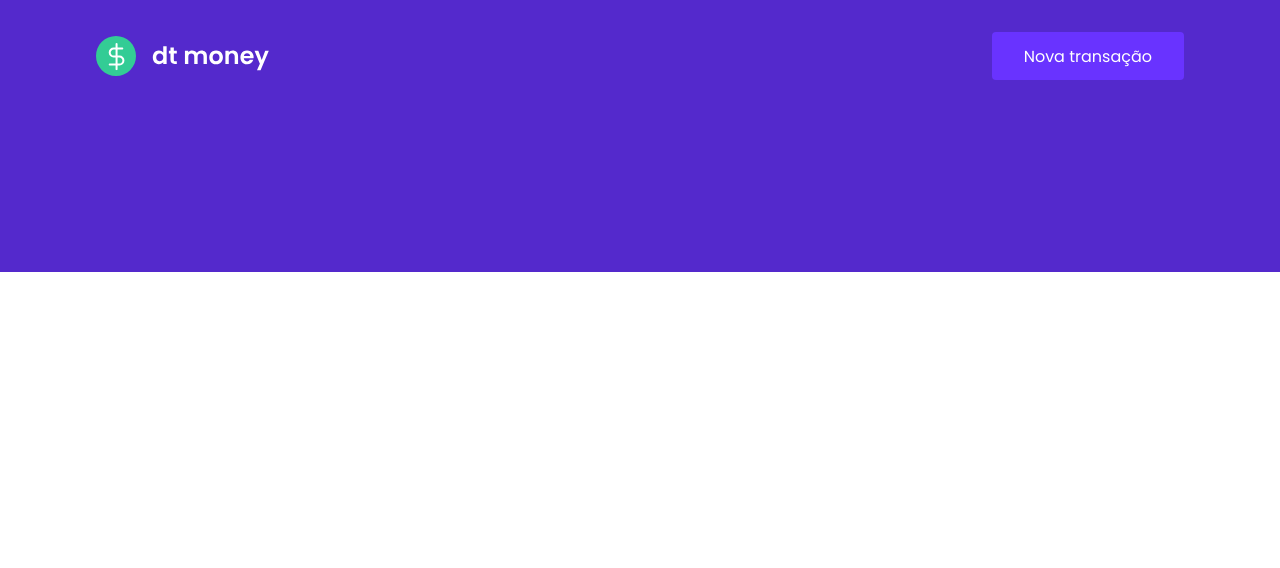
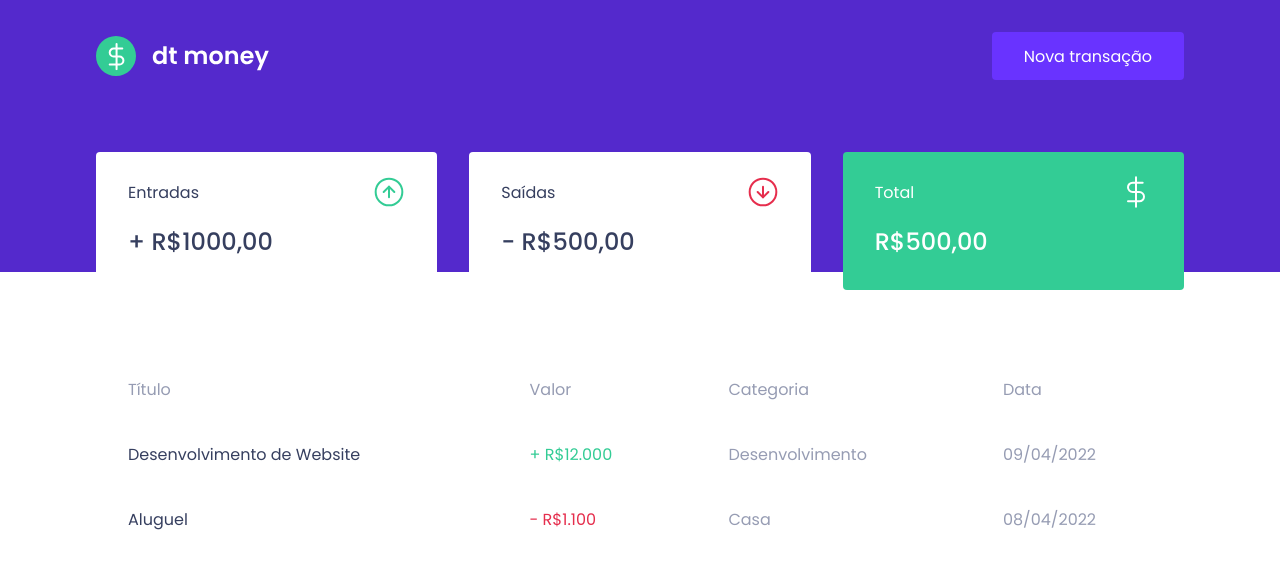
Before and after one commit to Gabriel-Passoss/dt-money, a React (Create React App) app: page / in a window 1280 px wide. Shown: the top 568 px of the page. Built offline with nearby package versions, Linux system fonts and the light colour scheme.

Commit message:
Added Dashboard

```diff
--- a/public/index.html
+++ b/public/index.html
@@ -9,7 +9,7 @@
 
     <title>DT Money</title>
 
-    <link href="https://fonts.googleapis.com/css2?family=Poppins:wght@400;600&display=swap" rel="stylesheet">
+    <link href="https://fonts.googleapis.com/css2?family=Poppins:wght@400;500;600&display=swap" rel="stylesheet">
   </head>
   <body>
     <noscript>You need to enable JavaScript to run this app.</noscript>
--- a/src/App.tsx
+++ b/src/App.tsx
@@ -1,15 +1,12 @@
-import styled from 'styled-components'
+import { Dashboard } from './components/Dashboard';
 import { Header } from './components/Header';
 import { GlobalStyle } from './styles/global'
-
-const Title = styled.h1`
-  color: #8257e6;
-`
 
 export function App() {
   return (
     <>
       <Header />
+      <Dashboard />
       <GlobalStyle />
     </>
   );
--- /dev/null
+++ b/src/components/Dashboard/index.tsx
@@ -0,0 +1,12 @@
+import { Summary } from '../Summary'
+import { TransactionsTable } from '../TransactionsTable'
+import { Container } from './styles'
+
+export function Dashboard() {
+  return (
+    <Container>
+      <Summary />
+      <TransactionsTable />
+    </Container>
+  )
+}
--- /dev/null
+++ b/src/components/Dashboard/styles.ts
@@ -0,0 +1,7 @@
+import styled from "styled-components";
+
+export const Container = styled.main`
+  max-width: 1120px;
+  margin: 0 auto;
+  padding: 2.5rem 1rem;
+`
--- /dev/null
+++ b/src/components/Summary/index.tsx
@@ -0,0 +1,35 @@
+import incomeImg from '../../assets/income.svg'
+import outcomeImg from '../../assets/outcome.svg'
+import totalImg from '../../assets/total.svg'
+
+import { Container } from "./styles";
+
+export function Summary() {
+  return (
+    <Container>
+      <div>
+        <header>
+          <p>Entradas</p>
+          <img src={incomeImg} alt="" />
+        </header>
+        <strong>+ R$1000,00</strong>
+      </div>
+
+      <div>
+        <header>
+          <p>Saídas</p>
+          <img src={outcomeImg} alt="" />
+        </header>
+        <strong>- R$500,00</strong>
+      </div>
+
+      <div className="highlight-background">
+        <header>
+          <p>Total</p>
+          <img src={totalImg} alt="" />
+        </header>
+        <strong>R$500,00</strong>
+      </div>
+    </Container>
+  )
+}
--- /dev/null
+++ b/src/components/Summary/styles.ts
@@ -0,0 +1,35 @@
+import styled from "styled-components";
+
+export const Container = styled.div`
+  display: grid;
+  grid-template-columns: repeat(3, 1fr);
+  gap: 2rem;
+  margin-top: -10rem;
+
+  div {
+    background: var(--shape);
+    padding: 1.5rem 2rem;
+    border-radius: 0.25rem;
+    color: var(--text-title);
+
+    header {
+      display: flex;
+      align-items: center;
+      justify-content: space-between;
+    }
+
+    strong {
+      display: block;
+      margin-top: 0.6rem;
+      font-size: 1.5rem;
+      font-weight: 500;
+      line-height: 3rem;
+    }
+
+    &.highlight-background {
+      background: var(--green);
+      color: #fff;
+      font-weight: normal;
+    }
+  }
+`
--- /dev/null
+++ b/src/components/TransactionsTable/index.tsx
@@ -0,0 +1,33 @@
+import { Container } from "./styles";
+
+export function TransactionsTable() {
+  return (
+    <Container>
+      <table>
+        <thead>
+          <tr>
+            <th>Título</th>
+            <th>Valor</th>
+            <th>Categoria</th>
+            <th>Data</th>
+          </tr>
+        </thead>
+
+        <tbody>
+          <tr>
+            <td>Desenvolvimento de Website</td>
+            <td className="deposit">+ R$12.000</td>
+            <td>Desenvolvimento</td>
+            <td>09/04/2022</td>
+          </tr>
+          <tr>
+            <td>Aluguel</td>
+            <td className="withdraw">- R$1.100</td>
+            <td>Casa</td>
+            <td>08/04/2022</td>
+          </tr>
+        </tbody>
+      </table>
+    </Container>
+  )
+}
--- /dev/null
+++ b/src/components/TransactionsTable/styles.ts
@@ -0,0 +1,37 @@
+import styled from "styled-components";
+
+export const Container = styled.div`
+  margin-top: 4rem;
+
+  table {
+    width: 100%;
+    border-spacing: 0 0.5rem;
+
+    th {
+      color: var(--text-body);
+      font-weight: 400;
+      padding: 1rem 2rem;
+      text-align: left;
+      line-height: 1.5rem;
+    }
+
+    td {
+      padding: 1rem 2rem;
+      border: 0;
+      background: var(--shape);
+      color: var(--text-body);
+      border-radius: 0.25rem;
+
+      &:first-child {
+        color: var(--text-title);
+      }
+
+      &.deposit {
+        color: var(--green)
+      }
+      &.withdraw {
+        color: var(--red)
+      }
+    }
+  }
+`
--- a/src/styles/global.ts
+++ b/src/styles/global.ts
@@ -4,6 +4,7 @@ export const GlobalStyle = createGlobalStyle`
   :root {
     --background: #f0f2f5;
     --red: #e52e4d;
+    --green: #33cc95;
     --blue: #5429cc;
 
     --blue-light: #6933ff;
```
